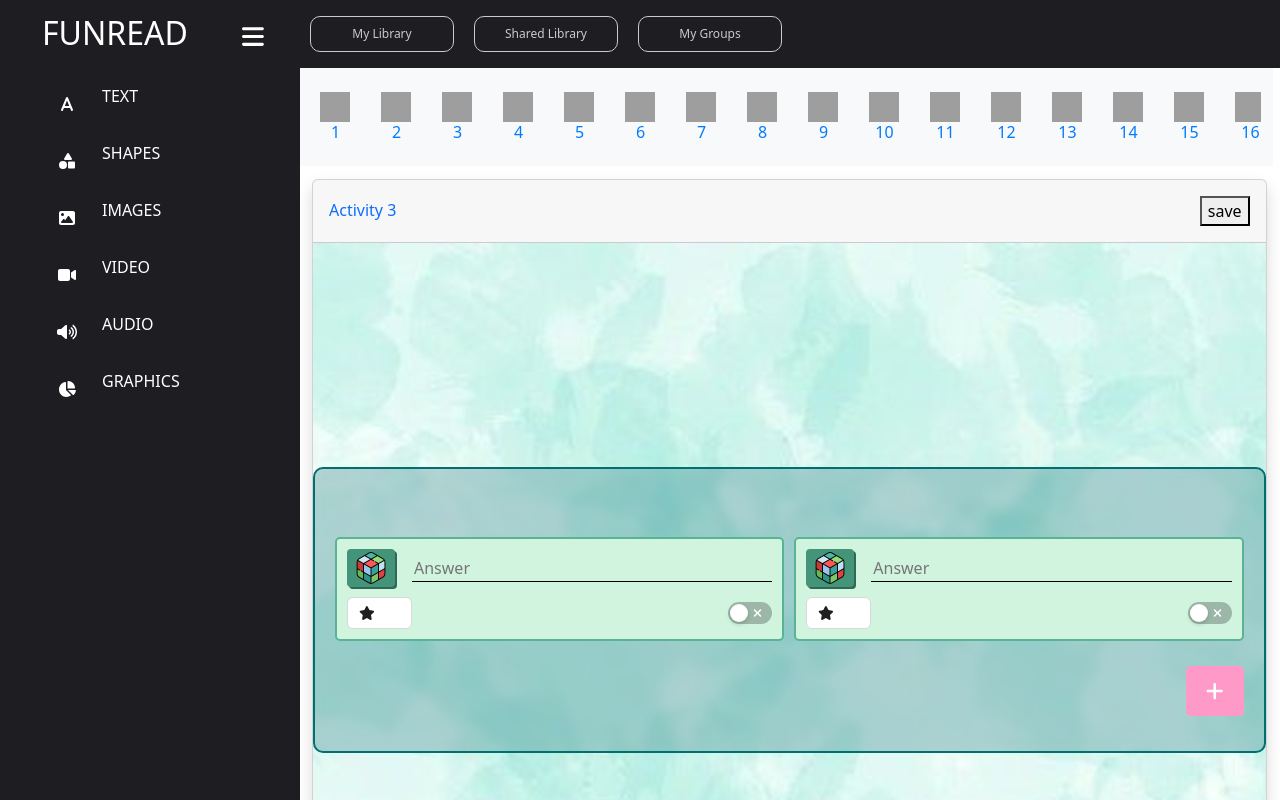
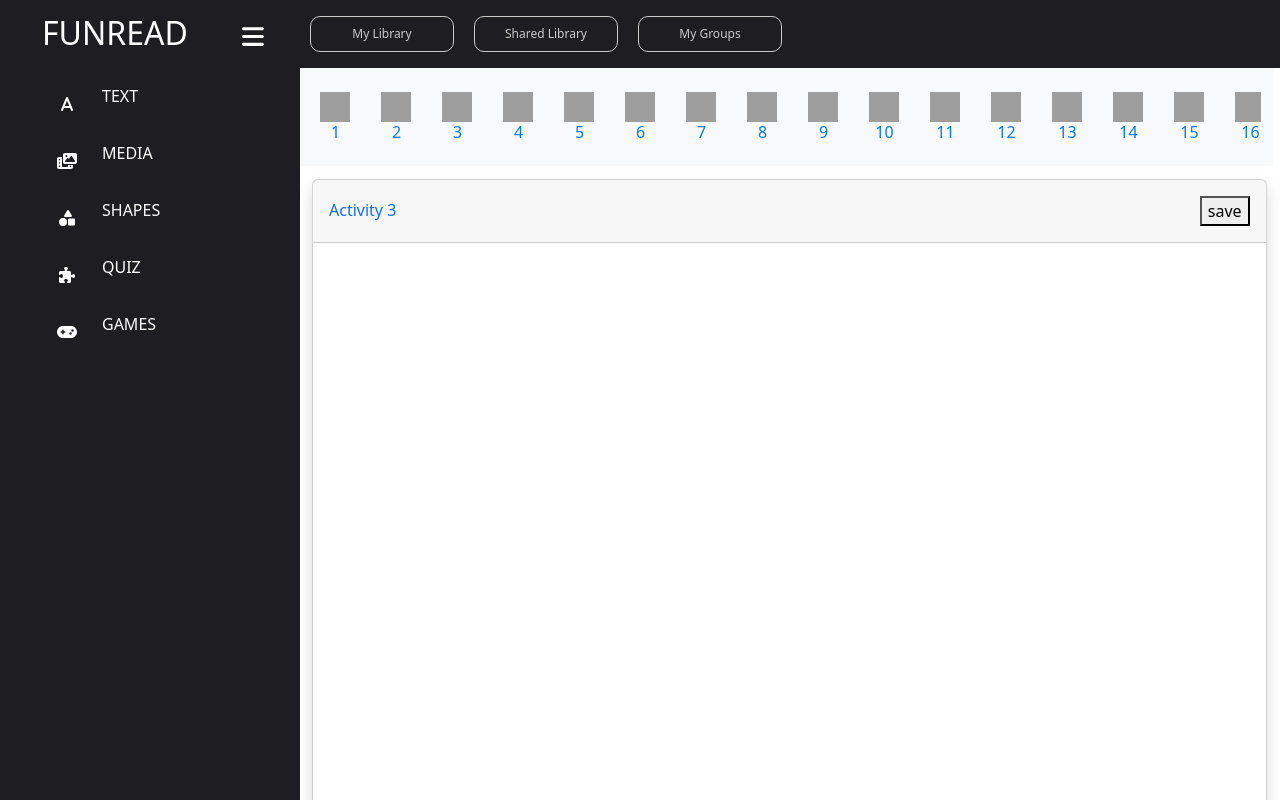
Before and after one commit to Funread/funread, a React (Create React App) app in the folder frontend/: page /demo/bookcreator in a window 1280 px wide. Built offline with nearby package versions, Linux system fonts and the light colour scheme; grey boxes are pictures that could not be loaded.

Commit message:
FE-14 Drag and drop con el componente de quiz

```diff
--- a/frontend/package.json
+++ b/frontend/package.json
@@ -23,8 +23,10 @@
     "react": "^18.2.0",
     "react-audio-player": "^0.17.0",
     "react-bootstrap": "^2.5.0",
+    "react-device-detect": "^2.2.3",
     "react-dnd": "^16.0.1",
     "react-dnd-html5-backend": "^16.0.1",
+    "react-dnd-touch-backend": "^16.0.1",
     "react-dom": "^18.2.0",
     "react-grid-layout": "^1.4.2",
     "react-jigsaw-puzzle": "^1.0.4",
--- a/frontend/src/Components/BookCreator/BookCreator.jsx
+++ b/frontend/src/Components/BookCreator/BookCreator.jsx
@@ -4,33 +4,27 @@ import NavbarButtons from '../Shared/NavbarButtons/NavbarButtons'
 import SidebarLeftTopTop from '../Shared/SidebarLeftTopTop/SidebarLeftTopTop'
 import Carousel from '../Shared/NavBarCarrousel/NavBarCarrousel'
 import PageContainer from '../Shared/PageContainer/PageContainer'
-import Grids from '../Shared/Grids/Grids'
-
+import { DndProvider } from 'react-dnd'
+import { HTML5Backend } from 'react-dnd-html5-backend'
+import { TouchBackend } from 'react-dnd-touch-backend'
+import { isMobile } from 'react-device-detect'
 
 const BookCreator = () => {
+  const backend = isMobile ? TouchBackend : HTML5Backend
+
   return (
-    <>
+    <DndProvider backend={backend}>
       <div className='container-fluid bookCreator'>
         <div className='row flex-nowrap contentBookCreator'>
           <SidebarLeftTopTop />
           <div className='col-ms-10 p-0 mx-auto'>
             <NavbarButtons />
             <Carousel />
-            <PageContainer
-              title={'Activity 3'}
-              image={
-                'https://cdn.pixabay.com/photo/2018/01/14/23/12/nature-3082832_1280.jpg'
-              }
-              width={'300'}
-              height={'300'}
-              imageAlt={'landscape'}
-              text={'Text'}
-            />
+            <PageContainer title={'Activity 3'} />
           </div>
-
         </div>
       </div>
-    </>
+    </DndProvider>
   )
 }
 
--- a/frontend/src/Components/Shared/PageContainer/PageContainer.css
+++ b/frontend/src/Components/Shared/PageContainer/PageContainer.css
@@ -1,9 +1,12 @@
-
 .content_page {
   width: 85%;
   height: 800px !important;
   margin-right: 90%;
   margin-top: 1%;
+}
+
+.custom-card-body-page-container {
+  overflow-y: auto;
 }
 
 /*
@@ -143,10 +146,6 @@
     }
 }  */
 
-
-
-
-
 @media (min-width: 1700px) and (max-width: 3000px) {
   .content_page {
     width: 80%;
@@ -161,14 +160,14 @@
     margin-right: 5%;
   }
 }
-@media  screen and (min-width:1100px ) and (max-width: 1270px) {
+@media screen and (min-width: 1100px) and (max-width: 1270px) {
   .content_page {
     width: 73%;
     height: 71vh;
     margin-right: 5%;
   }
 }
-@media ( min-width: 1000px) and(max-width: 1100px) {
+@media (min-width: 1000px) and(max-width: 1100px) {
   .content_page {
     width: 60% !important;
     height: 1100px !important;
@@ -178,7 +177,7 @@
 @media (min-width: 910px) and (max-width: 1000px) {
   .content_page {
     width: 67%;
-        height: 63vh ;
+    height: 63vh;
     margin-right: 5%;
   }
 }
@@ -198,7 +197,7 @@
 }
 @media (min-width: 600px) and (max-width: 800px) {
   .content_page {
-        width: 72% ;
+    width: 72%;
     height: 61vh;
     margin-right: 5%;
   }
--- a/frontend/src/Components/Shared/PageContainer/PageContainer.jsx
+++ b/frontend/src/Components/Shared/PageContainer/PageContainer.jsx
@@ -3,14 +3,28 @@ import UniqueSelection from '../../Widgets/Quiz/UniqueSelection'
 // import ContentImage from '../ContentImage/ContentImage'
 // import Grids from '../Grids/Grids'
 import './PageContainer.css'
+import { useDrop } from 'react-dnd'
 
-const PageContainer = ({ title, image, width, height, imageAlt, text }) => {
+const IconType = 'DRAGGABLE_SUBITEM'
+
+const PageContainer = ({ title }) => {
+  const [droppedItem, setDroppedItem] = useState(null)
   const [saveData, setSaveData] = useState(null)
 
   const save = (data) => {
     console.log(data)
     setSaveData(true)
   }
+
+  const [{ isOver }, drop] = useDrop(() => ({
+    accept: IconType, //Tipos que va a aceptar
+    drop: (item) => {
+      setDroppedItem(item)
+    },
+    collect: (monitor) => ({
+      isOver: !!monitor.isOver(),
+    }),
+  }))
 
   return (
     <div className='container-fluid'>
@@ -21,9 +35,12 @@ const PageContainer = ({ title, image, width, height, imageAlt, text }) => {
               <h6 className='m-0 font-weight-bold text-primary'>{title}</h6>
               <button onClick={save}>save</button>
             </div>
-
-            <div>{/* <Grids /> */}</div>
-            <UniqueSelection saveData={save} />
+            <div
+              className='card-body custom-card-body-page-container'
+              ref={drop}
+            >
+              {droppedItem && <UniqueSelection saveData={saveData} />}
+            </div>
           </div>
         </div>
       </div>
@@ -32,3 +49,9 @@ const PageContainer = ({ title, image, width, height, imageAlt, text }) => {
 }
 
 export default PageContainer
+{
+  /* <div className='card-body'></div>
+
+           <div> <Grids /> </div>
+            <UniqueSelection saveData={save} /> */
+}
--- a/frontend/src/Components/Shared/SideNavBarItem/NavItem.jsx
+++ b/frontend/src/Components/Shared/SideNavBarItem/NavItem.jsx
@@ -33,7 +33,8 @@ const NavItem = ({ text, icon, subItems, isExpanded, isSelected, onClick }) => {
           <div className='icon-grid'>
             {subItems.map((subItem, index) => (
               <div className='icon' key={index}>
-                <FontAwesomeIcon icon={subItem} />
+                {subItem}
+                {/* <FontAwesomeIcon icon={subItem} /> */}
               </div>
             ))}
           </div>
--- a/frontend/src/Components/Shared/SidebarLeftTopTop/SidebarLeftTopTop.jsx
+++ b/frontend/src/Components/Shared/SidebarLeftTopTop/SidebarLeftTopTop.jsx
@@ -1,6 +1,6 @@
-import "./SidebarLeftTopTop.css";
-import "bootstrap/js/dist/dropdown";
-import { FontAwesomeIcon } from "@fortawesome/react-fontawesome";
+import './SidebarLeftTopTop.css'
+import 'bootstrap/js/dist/dropdown'
+import { FontAwesomeIcon } from '@fortawesome/react-fontawesome'
 import {
   faBars,
   faA,
@@ -8,115 +8,103 @@ import {
   faImage,
   faVideo,
   faVolumeUp,
-  faPieChart,
   faTextHeight,
   faTextWidth,
   faSquare,
   faCircle,
   faRectangleAd,
-} from "@fortawesome/free-solid-svg-icons";
-import NavItem from "../SideNavBarItem/NavItem";
-import SideNavBarFooter from "../SideNavBarFooter/SideNavBarFooter";
-import { useEffect, useState } from "react";
+  faGamepad,
+  faPhotoVideo,
+  faPuzzlePiece,
+} from '@fortawesome/free-solid-svg-icons'
+import NavItem from '../SideNavBarItem/NavItem'
+import SideNavBarFooter from '../SideNavBarFooter/SideNavBarFooter'
+import { useEffect, useState } from 'react'
+import UniqueSelection from '../../Widgets/Quiz/UniqueSelection'
 
 const SidebarLeftTopTop = () => {
-  const [isExpanded, setExpendState] = useState(true);
-  const [selectedItem, setSelectedItem] = useState(null);
+  const [isExpanded, setExpendState] = useState(true)
+  const [selectedItem, setSelectedItem] = useState(null)
 
   const handleItemClick = (index) => {
     if (selectedItem === index) {
-      setSelectedItem(null); // Se cierra si es la misma card clickeada
+      setSelectedItem(null) // Se cierra si es la misma card clickeada
     } else {
-      setSelectedItem(index); // Abre la tarjeta clickeada.
+      setSelectedItem(index) // Abre la tarjeta clickeada.
     }
-  };
+  }
 
   useEffect(() => {
     const handleResize = () => {
       // Activa el modo hamburguesa si el ancho de la pantalla es menor a 768px
       if (window.innerWidth <= 1000) {
-        setExpendState(false);
+        setExpendState(false)
       } else {
-        setExpendState(true);
+        setExpendState(true)
       }
-    };
+    }
 
     // Escucha cambios en el tamaño de la ventana
-    window.addEventListener("resize", handleResize);
+    window.addEventListener('resize', handleResize)
 
     // Limpia el oyente al desmontar el componente
     return () => {
-      window.removeEventListener("resize", handleResize);
-    };
-  }, []);
+      window.removeEventListener('resize', handleResize)
+    }
+  }, [])
 
-  const user = "FUNREAD";
+  const user = 'FUNREAD'
   const menuItems = [
     {
-      text: "Text",
+      text: 'Text',
       icon: faA,
-      subItems: [faTextHeight, faTextWidth],
+      subItems: [],
     },
     {
-      text: "Shapes",
-      icon: faShapes,
-      subItems: [faSquare, faCircle, faRectangleAd],
+      text: 'Media',
+      icon: faPhotoVideo,
+      subItems: [],
     },
     {
-      text: "Images",
-      icon: faImage,
-      subItems: [
-        faImage,
-        faImage,
-        faImage,
-        faImage,
-        faImage,
-        faImage,
-        faImage,
-        faImage,
-        faImage,
-      ],
+      text: 'Shapes',
+      icon: faShapes,
+      subItems: [],
     },
     {
-      text: "Video",
-      icon: faVideo,
-      subItems: [faVideo, faVideo, faVideo, faVideo, faVideo],
+      text: 'Quiz',
+      icon: faPuzzlePiece,
+      subItems: [<UniqueSelection />, <UniqueSelection />],
     },
     {
-      text: "Audio",
-      icon: faVolumeUp,
-      subItems: [faVolumeUp, faVolumeUp, faVolumeUp],
+      text: 'Games',
+      icon: faGamepad,
+      subItems: [],
     },
-    {
-      text: "Graphics",
-      icon: faPieChart,
-      subItems: [faPieChart, faPieChart, faPieChart],
-    },
-  ];
+  ]
 
   return (
     <div
       className={
         isExpanded
-          ? "custom-side-nav-container"
-          : "custom-side-nav-container custom-side-nav-container-NX"
+          ? 'custom-side-nav-container'
+          : 'custom-side-nav-container custom-side-nav-container-NX'
       }
     >
-      <div className="custom-nav-upper">
-        <div className="custom-nav-heading d-flex justify-content-between align-items-center">
+      <div className='custom-nav-upper'>
+        <div className='custom-nav-heading d-flex justify-content-between align-items-center'>
           {isExpanded && (
-            <div className="custom-nav-brand">
+            <div className='custom-nav-brand'>
               <h2>FUNREAD</h2>
             </div>
           )}
           <button
-            className="hamburger"
+            className='hamburger'
             onClick={() => setExpendState(!isExpanded)}
           >
             <FontAwesomeIcon icon={faBars} />
           </button>
         </div>
-        <div className="custom-nav-menu">
+        <div className='custom-nav-menu'>
           {menuItems.map(({ text, icon, subItems }, index) => (
             <NavItem
               key={index}
@@ -132,7 +120,7 @@ const SidebarLeftTopTop = () => {
       </div>
       <SideNavBarFooter user={user} isExpanded={isExpanded} />
     </div>
-  );
-};
+  )
+}
 
-export default SidebarLeftTopTop;
+export default SidebarLeftTopTop
--- a/frontend/src/Components/Widgets/Quiz/UniqueSelection.jsx
+++ b/frontend/src/Components/Widgets/Quiz/UniqueSelection.jsx
@@ -4,13 +4,25 @@ import AnswerQuiz from './AnswerQuiz'
 import { FontAwesomeIcon } from '@fortawesome/react-fontawesome'
 import { faMinus, faPlus } from '@fortawesome/free-solid-svg-icons'
 import { CreateQuiz } from '../../../api/widgets/quiz'
+import { useDrag } from 'react-dnd'
 
 const MIN_RESPONSES = 2
 const MAX_RESPONSES = 6
 
+const IconType = 'DRAGGABLE_SUBITEM'
+
 const UniqueSelection = ({ saveData }) => {
   const [responses, setResponses] = useState(Array(MIN_RESPONSES).fill('')) // Inicia con dos respuestas mínimo
   const [isAddingResponses, setIsAddingResponses] = useState(true)
+
+  const [{ isDragging }, drag] = useDrag(() => ({
+    type: IconType, // identificador
+    //La funcion collect es opcional
+    collect: (monitor) => ({
+      isDragging: !!monitor.isDragging(), //Ayuda a saber si se está arrastrando o no
+    }),
+  }))
+
   const save = async () => {
     if (saveData) {
       if (saveData) {
@@ -63,7 +75,11 @@ const UniqueSelection = ({ saveData }) => {
   }, [responses])
 
   return (
-    <div className='custom-quiz-background'>
+    <div
+      ref={drag}
+      className='custom-quiz-background'
+      style={{ border: isDragging ? '5px solid pink' : '0px' }}
+    >
       <div className='container custom-quiz-container text-center'>
         <div className='row'>
           <div className='col'>
```
Also changed, not shown: 1 other file (tests, documents, lock files or other folders). Lines whose indentation alone changed are shown as unchanged.
